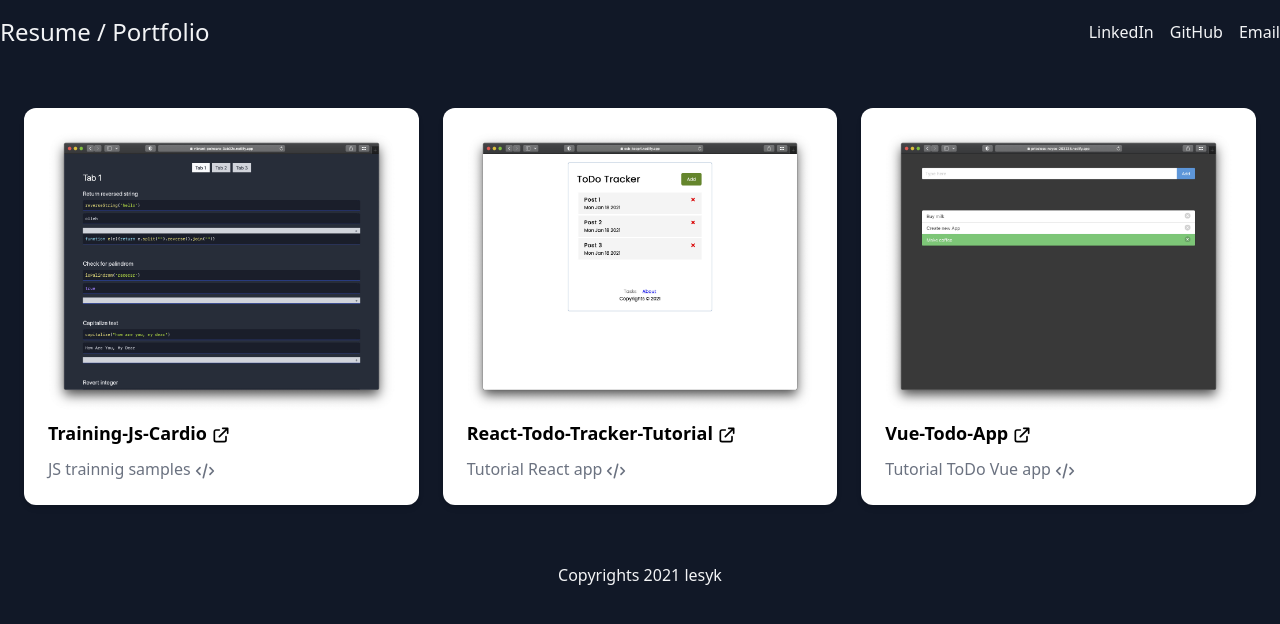
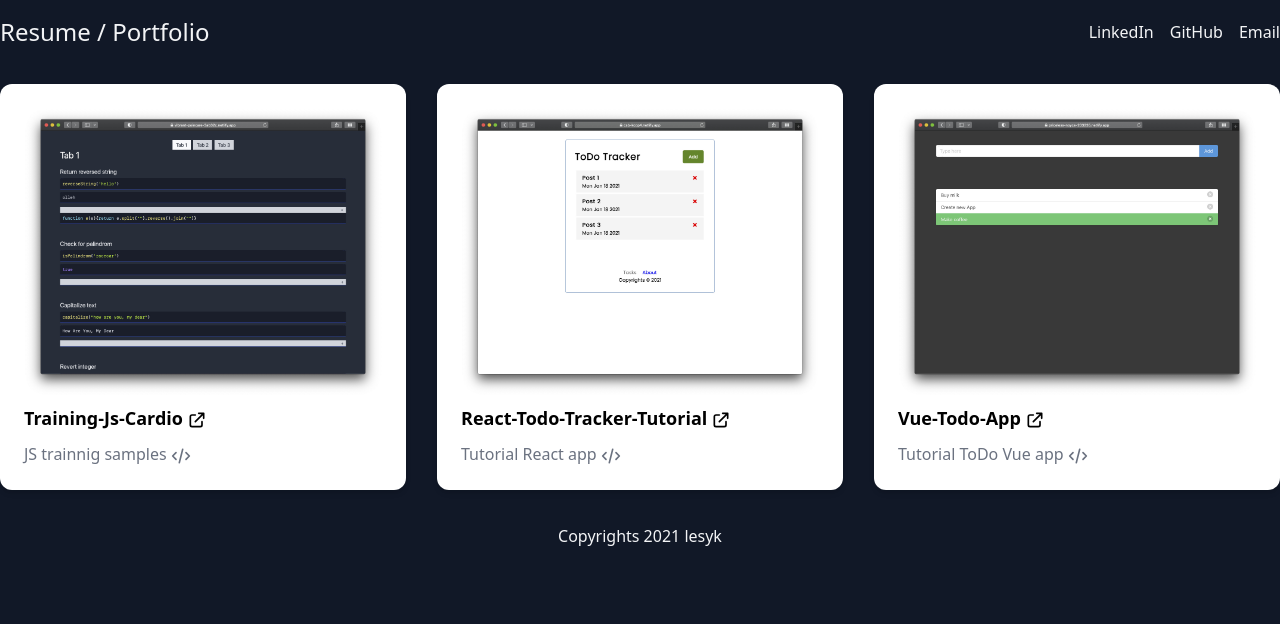
Before and after one commit to telesyk/telesyk.github.io, a Vue app: page / in a window 1280 px wide. Shown: the top 624 px of the page. Built offline with nearby package versions, Linux system fonts and the light colour scheme.

Commit message:
update homePage; revert deploy; update 'docs'

```diff
--- a/src/components/Card.vue
+++ b/src/components/Card.vue
@@ -1,13 +1,19 @@
 <template>
   <!-- card start -->
   <div
-    class="py-6 px-6 max-w-md mx-auto bg-white rounded-xl shadow-md space-y-2"
+    class="py-6 px-6 max-w-md bg-white rounded-xl shadow-md space-y-2"
   >
-    <img
-      class="block mx-auto max-h-72 rounded-md rounded-bl-none rounded-br-none"
-      :src="!config.image ? defaultImage : config.image"
-      :alt="config.title"
-    />
+    <a
+      class="block mx-auto"
+      :href="config.linkSite"
+      :title="`Visite ${config.title}`"
+    >
+      <img
+        class="max-h-72 rounded-md rounded-bl-none rounded-br-none"
+        :src="!config.image ? defaultImage : config.image"
+        :alt="config.title"
+      />
+    </a>
     <div class="text-center space-y-3 md:text-left flex flex-col">
       <p class="text-lg text-black font-semibold">
         <a
--- a/src/page/Home.vue
+++ b/src/page/Home.vue
@@ -1,5 +1,5 @@
 <template>
-  <div class="flex flex-col md:flex-row gap-6 p-6">
+  <div class="flex flex-wrap justify-center xl:justify-between gap-6 p-y-6">
     <Card v-for="card in cards" :key="card.title" :config="card" />
   </div>
 </template>
--- /dev/null
+++ b/vue.config.js
@@ -0,0 +1,5 @@
+module.exports = {
+  publicPath: process.env.NODE_ENV === 'production'
+    ? 'https://raw.githubusercontent.com/telesyk/telesyk.github.io/gh-pages/docs/'
+    : '/'
+}
```
Also changed, not shown: 6 other files (tests, documents, lock files or other folders).
